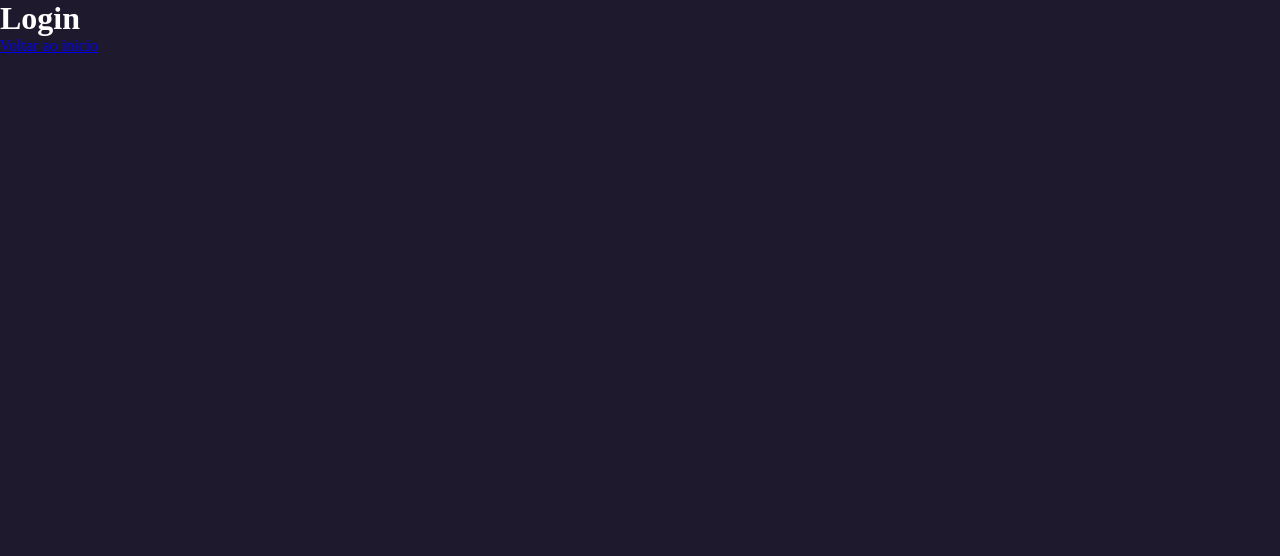
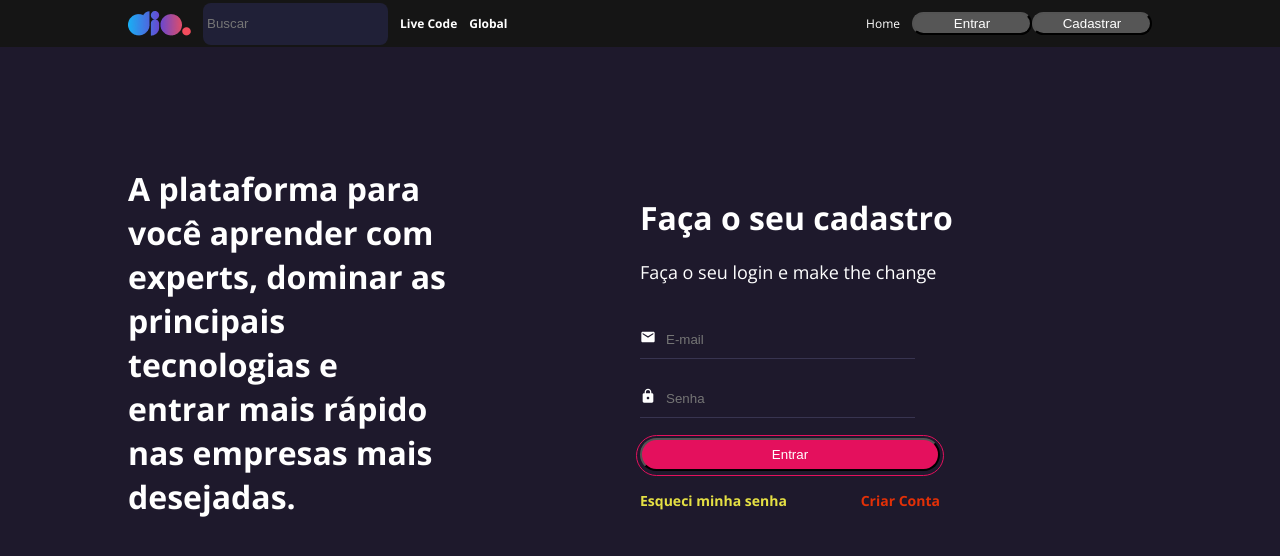
Before and after one commit to Dinos-s/Dio-Clone, a React (Create React App) app: page /login in a window 1280 px wide. Shown: the top 556 px of the page. Built offline with nearby package versions, Linux system fonts and the light colour scheme.

Commit message:
atualizando a tela de login, e a tela priciapal

```diff
--- a/package.json
+++ b/package.json
@@ -8,6 +8,7 @@
     "@testing-library/user-event": "^13.5.0",
     "react": "^18.2.0",
     "react-dom": "^18.2.0",
+    "react-icons": "^4.6.0",
     "react-router-dom": "^6.4.3",
     "react-scripts": "5.0.1",
     "styled-components": "^5.3.6",
--- a/public/index.html
+++ b/public/index.html
@@ -3,8 +3,10 @@
   <head>
     <meta charset="utf-8" />
     <meta name="viewport" content="width=device-width, initial-scale=1" />
-    <link rel="apple-touch-icon" href="%PUBLIC_URL%/logo192.png" />
-    <title>React App</title>
+    <link rel="preconnect" href="https://fonts.googleapis.com">
+    <link rel="preconnect" href="https://fonts.gstatic.com" crossorigin>
+    <link href="https://fonts.googleapis.com/css2?family=Open+Sans:wght@400;500;600;700&display=swap" rel="stylesheet">
+    <title>DIO-Clone</title>
   </head>
   <body>
     <noscript>You need to enable JavaScript to run this app.</noscript>
--- a/src/components/Header/styles.js
+++ b/src/components/Header/styles.js
@@ -3,7 +3,7 @@
 export const Container = styled.div`
     width: 100%;
     max-width: 80%;
-    heigth: 47px;
+    height: 47px;
     display: flex;
     justify-content: space-between;
     align-items: center;
@@ -13,13 +13,13 @@
 export const Row = styled.div`
     display: flex;
     flex-direction: row;
-    aling-items: center;
+    align-items: center;
 `;
 
 export const Column = styled.div`
     display: flex;
     flex-direction: column;
-    aling-items: center;
+    align-items: center;
 `;
 
 export const Wrapper = styled.div`
@@ -47,6 +47,7 @@
 export const Menu = styled.a`
     font-family: 'Open Sans';
     font-style: normal;
+    font-weight: 700;
     font-size: 12px;
     line-height: 25px;
     color: #FFFFFF;
--- /dev/null
+++ b/src/components/Input/index.jsx
@@ -0,0 +1,11 @@
+import React from "react"
+import { IconContainer, InputContainer, InputText } from "./style"
+
+export const Input = ({leftIcon, name, ...rest}) => {
+    return(<>
+        <InputContainer>
+            {leftIcon ? (<IconContainer>{leftIcon}</IconContainer>):null}
+            <InputText {...rest}/>
+        </InputContainer>
+    </>)
+}
--- /dev/null
+++ b/src/components/Input/style.js
@@ -0,0 +1,23 @@
+import styled from "styled-components";
+
+export const InputContainer = styled.div`
+    width: 100%;
+    max-width: 275px;
+    height: 38px;
+    border-bottom: 1px solid #383450;
+    display: flex;
+    align-items: center;
+    margin-bottom: 20px;
+`;
+
+export const IconContainer = styled.div`
+    margin-right: 10px;
+`;
+
+export const InputText = styled.input`
+    background-color: transparent;
+    width: 100%;
+    color: #FFFFFF;
+    border: 0;
+    height: 30px;
+`
--- a/src/pages/home/index.jsx
+++ b/src/pages/home/index.jsx
@@ -1,10 +1,31 @@
-// import {Link} from 'react-router-dom'
-// import { Button } from '../../components/Button/index'
+import {Link} from 'react-router-dom'
+import { Button } from '../../components/Button/index'
+import banner from "../../assets/banner.png";
 import { Header } from '../../components/Header'
+import { Container, Title, TextContent, TitleHighlight } from './styles'
 
 const Home = () => {
     return(<>
         <Header/>
+        <Container>
+            <div>
+                <Title>
+                    <TitleHighlight>
+                        Implemente
+                        <br />
+                    </TitleHighlight>
+                    Começe seu futuro agora;
+                </Title>
+                <TextContent>
+                Domine as tecnologias utilizadas pelas empresas mais inovadoras do mundo e encare seu novo
+                     desafio profissional, evoluindo em comunidade com os melhores experts.
+                </TextContent>
+                <Button title='Começar agora' variant='secondary' onClick={() => null}/>
+            </div>
+            <div>
+                <img src={banner} alt="Imagem Principal" />
+            </div>
+        </Container>
     </>)
 }
 
--- /dev/null
+++ b/src/pages/home/styles.js
@@ -0,0 +1,39 @@
+import styled from "styled-components";
+
+export const Container = styled.main`
+    width: 100%;
+    max-width: 80%;
+    margin: 0 auto;
+    margin-top: 120px;
+    display: flex;
+    flex-direction: row;
+    justify-content: space-between;
+    align-items: center;
+`;
+
+export const Title = styled.h2`
+    font-size: 32px;
+    font-weight: 700;
+    font-style: normal;
+    font-family: 'Open Sans';
+    width: 320px;
+    margin-bottom: 20px;
+    line-height: 44px;
+    color: #FFFFFF;
+`;
+
+export const TitleHighlight = styled.span`
+    color: #E4105D;
+`;
+
+export const TextContent = styled.p`
+    font-family: 'Open Sans';
+    font-style: normal;
+    font-weight: 400;
+    font-size: 16px;
+    line-height: 22px;
+    width: 420px;
+    margin-bottom: 20px;
+    color: #FFFFFF;
+
+`;
--- a/src/pages/login/index.jsx
+++ b/src/pages/login/index.jsx
@@ -1,8 +1,45 @@
-import { Link } from "react-router-dom";
-const Login = () =>{
-    return (<>
-        <h1>Login</h1>
-        <Link to='/'>Voltar ao inicio</Link>
+import { MdEmail, MdLock } from "react-icons/md";
+import { Button } from '../../components/Button/index'
+import { Header } from '../../components/Header'
+import {
+    Container,
+    Title,
+    Column,
+    Wrapper,
+    TitleLogin,
+    Subtitlelogin,
+    Row,
+    EsqueciText,
+    CriarText
+} from './styles'
+import { Input } from '../../components/Input';
+
+const Login = () => {
+    return(<>
+        <Header/>
+        <Container>
+            <Column>
+                <Title>
+                A plataforma para você aprender com experts, dominar as principais tecnologias
+                 e entrar mais rápido nas empresas mais desejadas.
+                </Title>
+            </Column>
+            <Column>
+                <Wrapper>
+                    <TitleLogin>Faça o seu cadastro</TitleLogin>
+                    <Subtitlelogin>Faça o seu login e make the change</Subtitlelogin>
+                    <form>
+                        <Input placeholder='E-mail' leftIcon={<MdEmail/>}/>
+                        <Input type='password' placeholder='Senha' leftIcon={<MdLock/>}/>
+                        <Button title='Entrar' variant='secondary'/>
+                    </form>
+                    <Row>
+                        <EsqueciText>Esqueci minha senha</EsqueciText>
+                        <CriarText>Criar Conta</CriarText>
+                    </Row>
+                </Wrapper>
+            </Column>
+        </Container>
     </>)
 }
 
--- /dev/null
+++ b/src/pages/login/styles.js
@@ -0,0 +1,77 @@
+import styled from "styled-components";
+
+export const Container = styled.main`
+    width: 100%;
+    max-width: 80%;
+    margin: 0 auto;
+    margin-top: 120px;
+    display: flex;
+    flex-direction: row;
+    justify-content: space-between;
+    align-items: center;
+`;
+
+export const Wrapper = styled.div`
+    max-width: 300px;
+`;
+
+export const Column = styled.div`
+    flex: 1;
+`;
+
+export const Row = styled.div`
+    display: flex;
+    flex-direction: row;
+    justify-content: space-between;
+    align-items: center;
+    margin-top: 20px;
+`;
+
+export const Title = styled.h2`
+    font-size: 32px;
+    font-weight: 700;
+    font-style: normal;
+    font-family: 'Open Sans';
+    width: 320px;
+    margin-bottom: 20px;
+    line-height: 44px;
+    color: #FFFFFF;
+`;
+
+export const TitleLogin = styled.p`
+    font-size: 32px;
+    font-weight: 700;
+    font-style: normal;
+    font-family: 'Open Sans';
+    width: 320px;
+    margin-bottom: 20px;
+    line-height: 44px;
+`;
+
+export const Subtitlelogin = styled.p`
+    font-size: 18px;
+    font-weight: 400;
+    font-style: normal;
+    font-family: 'Open Sans';
+    width: 320px;
+    margin-bottom: 35px;
+    line-height: 25px;
+`;
+
+export const EsqueciText = styled.p`
+    font-family: 'Open Sans';
+    font-style: normal;
+    font-weight: 700;
+    font-size: 14px;
+    line-height: 19px;
+    color: #E5E044;
+`;
+
+export const CriarText = styled.p`
+    font-family: 'Open Sans';
+    font-style: normal;
+    font-weight: 700;
+    font-size: 14px;
+    line-height: 19px;
+    color: #E23007;
+`;
```
Also changed, not shown: 1 other file (tests, documents, lock files or other folders).
